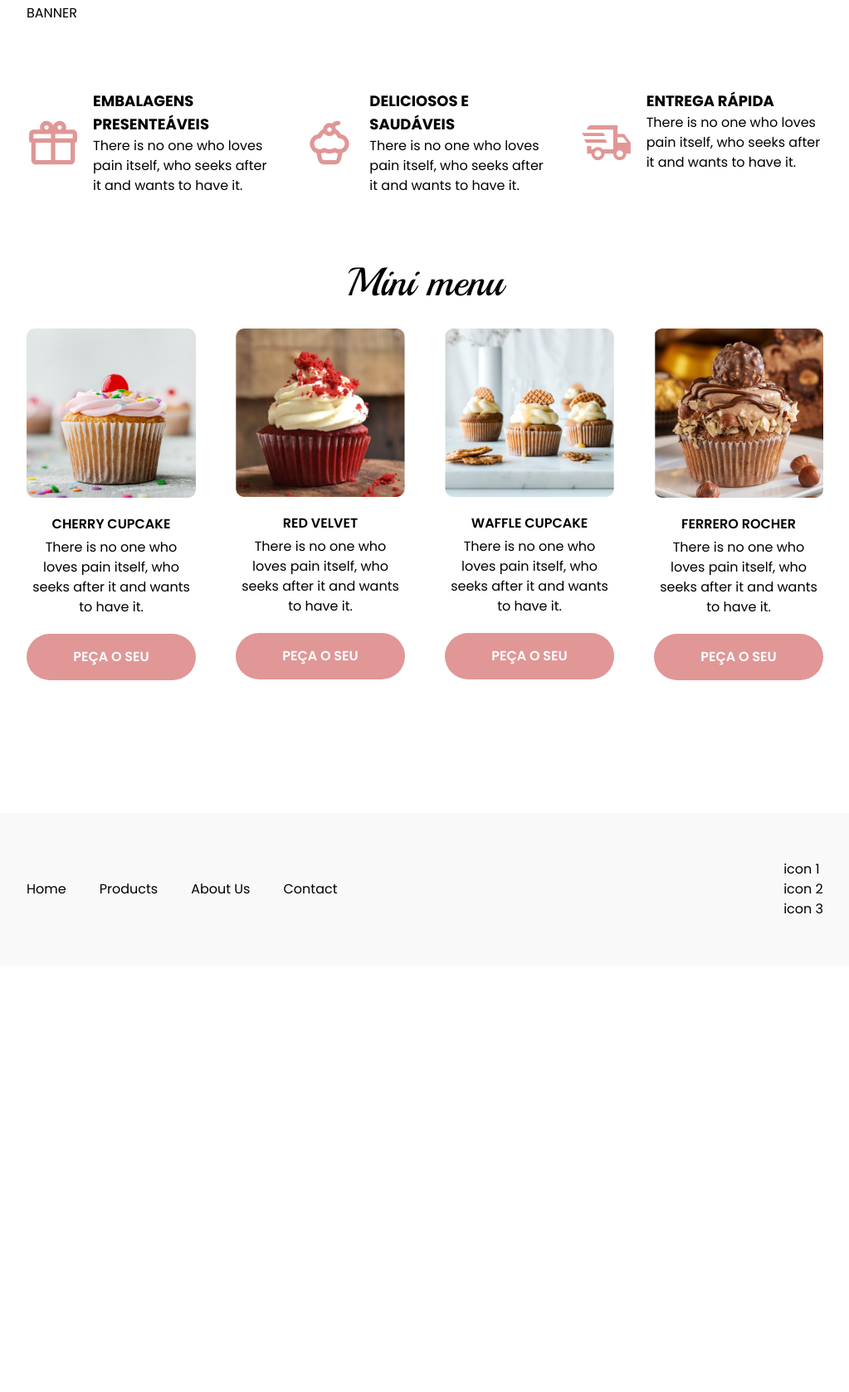
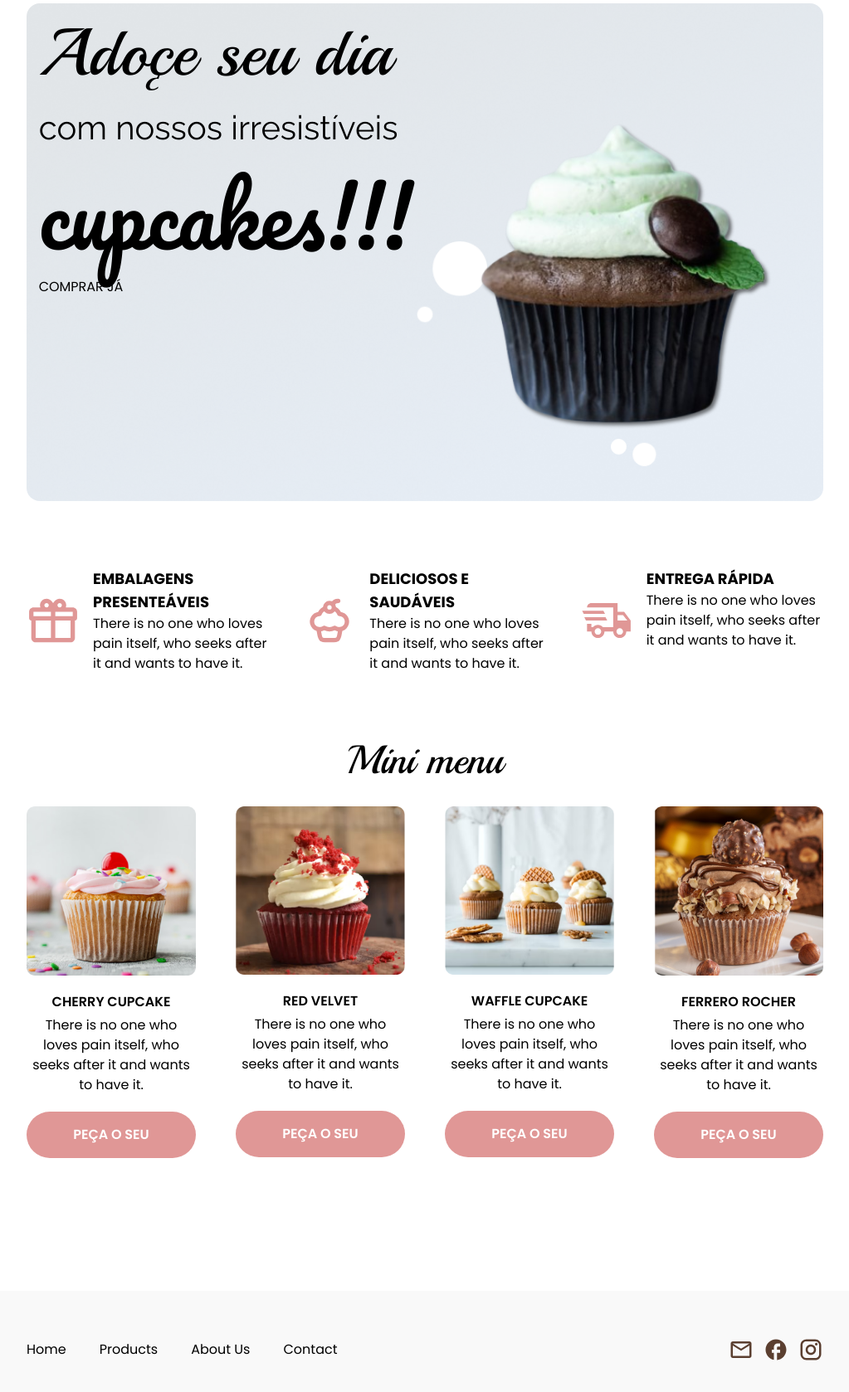
Before and after one commit to luyaneluiz/DoceEncantoCupcakes, a website: page src/index.html in a window 1280 px wide. Shown: the part 78-1756 px from the top of the page at 83% size, without its empty margins (128-1151 px from the left). Before the commit the page ends 1242 px from the top, so only its background shows below. Drawn offline with Linux system fonts and the light colour scheme.

Commit message:
Iniciando criação e estilização do banner

```diff
--- a/src/index.html
+++ b/src/index.html
@@ -7,6 +7,8 @@
     <link rel="preconnect" href="https://fonts.googleapis.com">
     <link rel="preconnect" href="https://fonts.gstatic.com" crossorigin>
     <link href="https://fonts.googleapis.com/css2?family=Playball&display=swap" rel="stylesheet">
+    <link href="https://fonts.googleapis.com/css2?family=Raleway:ital,wght@0,100..900;1,100..900&display=swap" rel="stylesheet">
+    <link href="https://fonts.googleapis.com/css2?family=Pacifico&family=Raleway:ital,wght@0,100..900;1,100..900&display=swap" rel="stylesheet">
     <link href="https://fonts.googleapis.com/css2?family=Playball&family=Poppins:ital,wght@0,100;0,200;0,300;0,400;0,500;0,600;0,700;0,800;0,900;1,100;1,200;1,300;1,400;1,500;1,600;1,700;1,800;1,900&display=swap" rel="stylesheet">
     <title>Sweet charm - Delicious Cupcakes</title>
 </head>
@@ -29,7 +31,19 @@
 
     <main class="px-40 min-h-screen flex flex-col gap-20">
         <!-- Banner -->
-        <section id="home">BANNER</section>
+        <section id="home" class="bg-banner bg-cover bg-center rounded-2xl h-[600px] overflow-hidden">
+            <div class="w-full h-full flex justify-end">
+                <div>
+                    <div>
+                        <h1 class="font-playball text-[80px]">Adoçe seu dia</h1>
+                        <h1 class="font-raleway text-[40px]">com nossos irresistíveis</h1>
+                        <h1 class="font-pacifico text-[100px]">cupcakes!!!</h1>
+                    </div>
+                    <button>COMPRAR JÁ</button>
+                </div>
+                <img src="../assets/cupcake_principal.png" alt="Cupcake marrom e verde" class="h-full">
+            </div>
+        </section>
 
         <!-- Benefits -->
         <section class="flex gap-10" id="diferenciais">
@@ -124,10 +138,10 @@
         </nav>
 
         <!-- Social midias -->
-        <div>
-            <div>icon 1</div>
-            <div>icon 2</div>
-            <div>icon 3</div>
+        <div class="flex gap-3">
+            <img src="../assets/icon/ic_outline-email.svg" alt="ícone de e-mail" width="30">
+            <img src="../assets/icon/ic_baseline-facebook.svg" alt="Logo do facebook" width="30">
+            <img src="../assets/icon/mdi_instagram.svg" alt="Logo do instagram" width="30">
         </div>
     </footer>
 </body>
--- a/tailwind.config.js
+++ b/tailwind.config.js
@@ -12,6 +12,11 @@
       fontFamily: {
         sans: ["Poppins", "sans-serif"],
         playball: ["Playball", "cursive"],
+        raleway: ["Raleway", "sans-serif"],
+        pacifico: ["Pacifico", "cursive"],
+      },
+      backgroundImage: {
+        'banner': "url(../assets/Background.png)"
       }
     },
   },
```
Also changed, not shown: assets/Background.png (added), assets/cupcake_principal.png (added), assets/icon/ic_baseline-facebook.svg (added), assets/icon/ic_outline-email.svg (added), assets/icon/mdi_instagram.svg (added), src/output.css.
